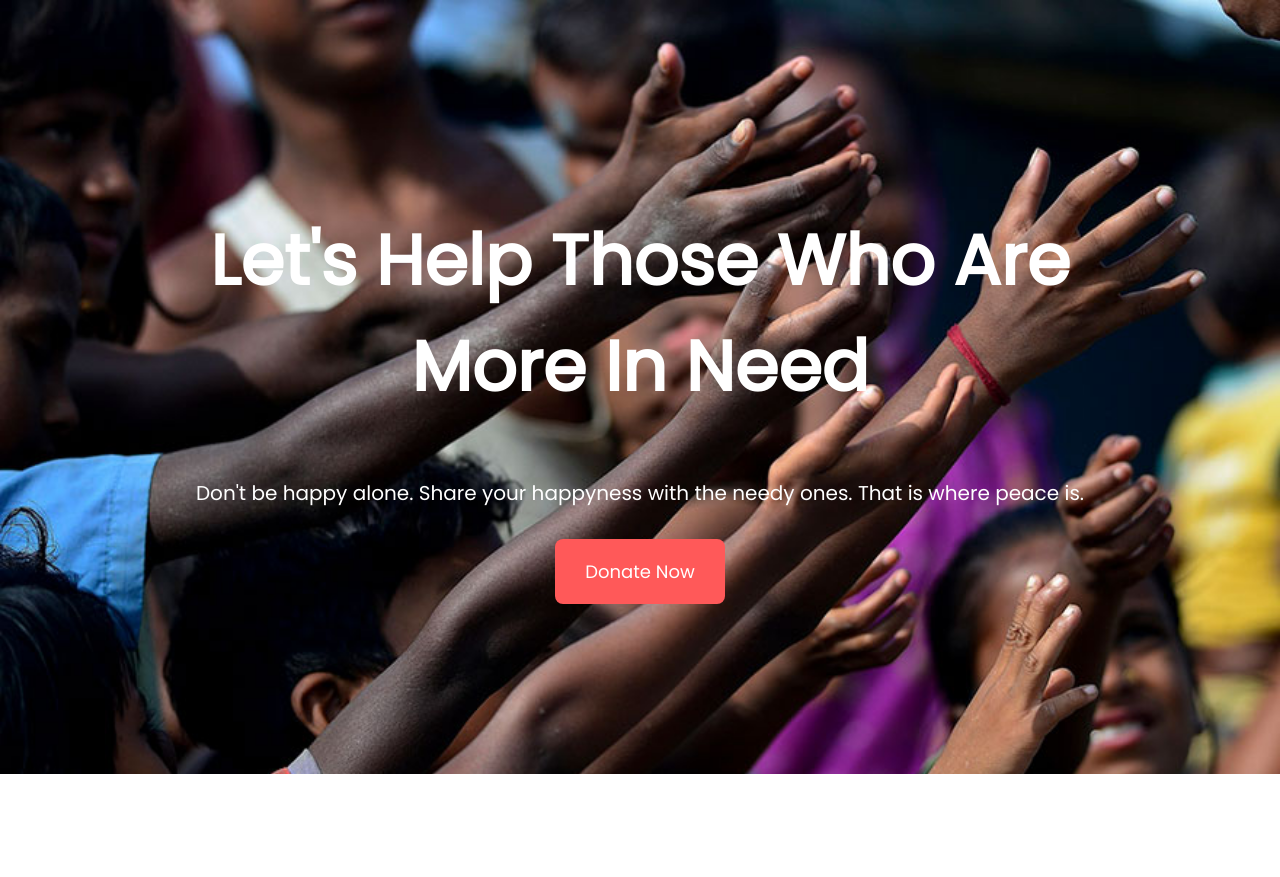
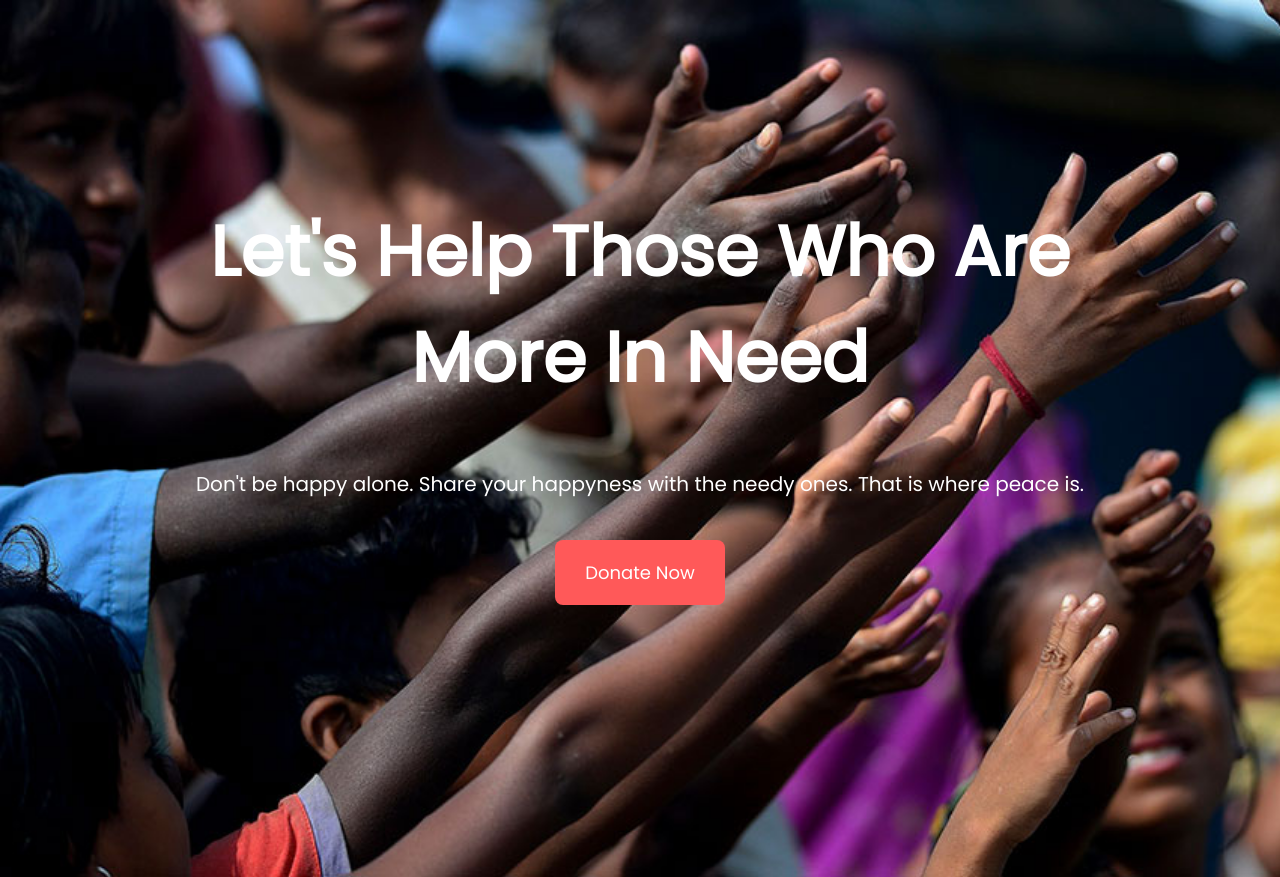
Before and after one commit to sajid1545/PH-assignmet1-Dontate-Today, a plain HTML site: page index.html in a window 1280 px wide. Shown: the top 877 px of the page. Drawn offline with Linux system fonts and the light colour scheme.

Commit message:
some padding changed

```diff
--- a/style.css
+++ b/style.css
@@ -38,7 +38,7 @@ p {
     background-image: url('images/donation13.jpg');
     background-repeat: no-repeat;
     background-size: cover;
-    padding-bottom: 3%;
+    padding: 11%;
 }
 
 .banner-info h1 {
@@ -49,7 +49,7 @@ p {
 
 .banner-info p {
     color: white;
-    margin-bottom: 50px;
+    margin-bottom: 60px;
     font-size: 20px;
 }
 
@@ -64,7 +64,6 @@ p {
 
 .banner-info {
     text-align: center;
-    padding-top: 150px;
     margin-bottom: 150px;
 }
 
@@ -276,14 +275,13 @@ p {
     background-image: url('images/donation1.jpg');
     background-size: cover;
     background-repeat: no-repeat;
-    padding-bottom: 10%;
     margin-top: 5%;
     margin-bottom: 5%;
 }
 
 .charity-info {
+    padding: 12%;
     text-align: center;
-    padding-top: 10%;
     color: white;
     font-family: cursive;
 }
```
